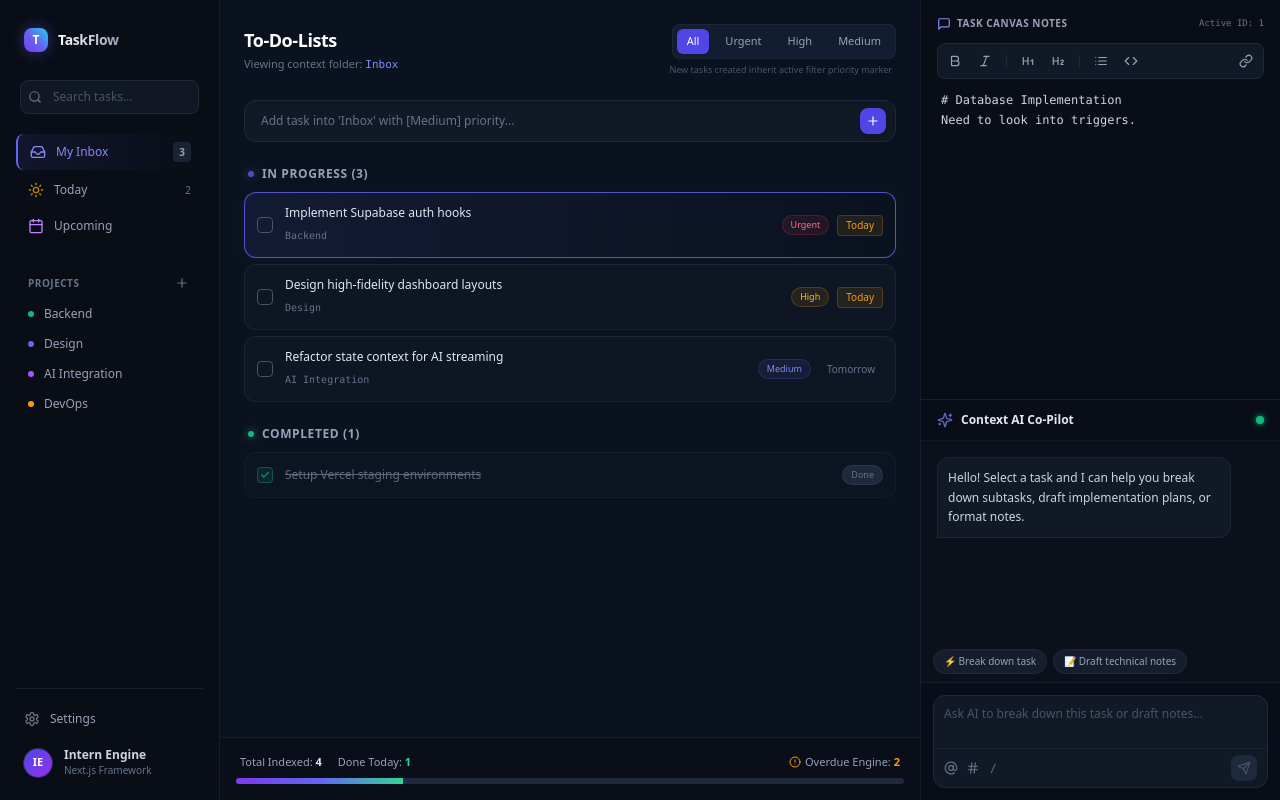
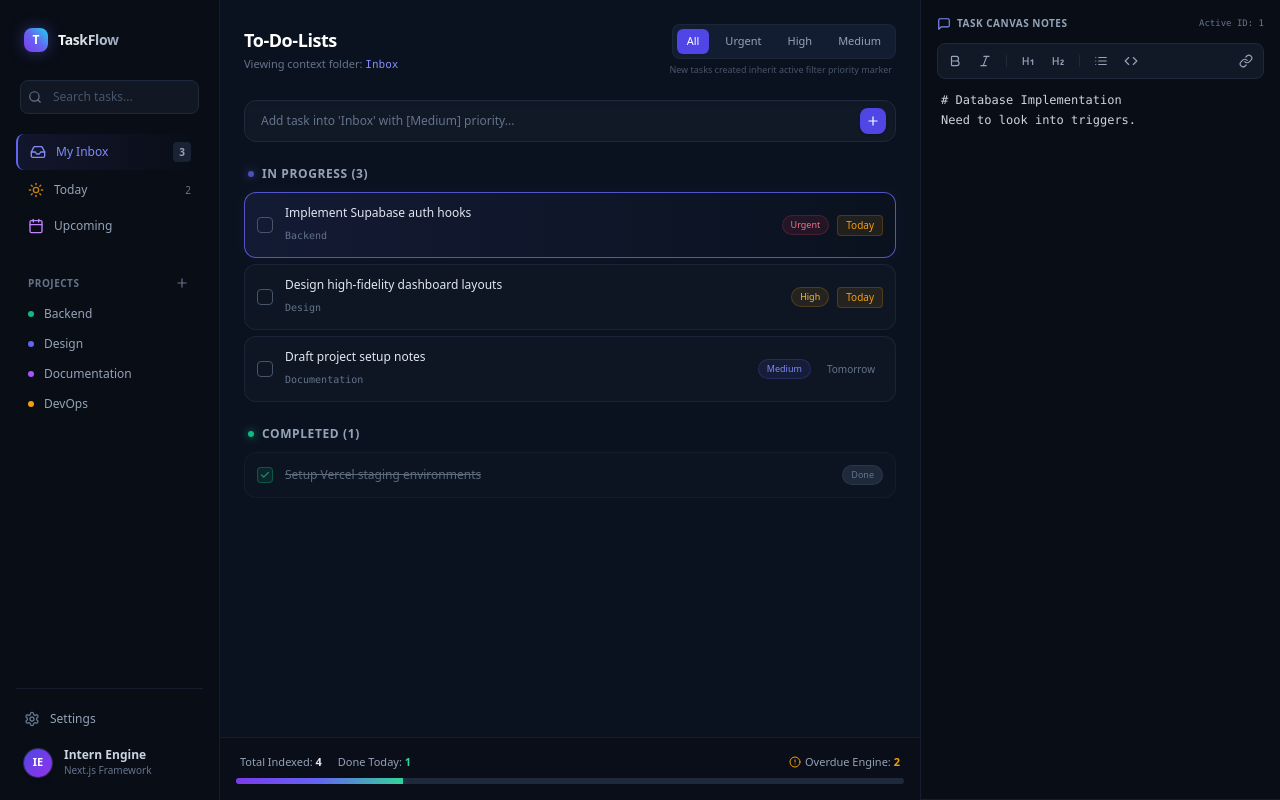
Before and after one commit to AndoreiSuk/TODOLIST-WEBAPP, a Next.js app: page / in a window 1280 px wide. Built offline with nearby package versions, Linux system fonts and the light colour scheme.

Commit message:
removed the ai chatbot panel for the meantime (that was not implemented it was only a design and part of the figma prototype that was used as a template for our website). now working on the first page that is popped up when opening the website which is the login page

```diff
--- a/app/layout.tsx
+++ b/app/layout.tsx
@@ -9,8 +9,8 @@ const defaultUrl = process.env.VERCEL_URL
 
 export const metadata: Metadata = {
   metadataBase: new URL(defaultUrl),
-  title: "Next.js and Supabase Starter Kit",
-  description: "The fastest way to build apps with Next.js and Supabase",
+  title: "To-Do List WebApp",
+  description: "A simple and efficient to-do list application built with Next.js and Supabase",
 };
 
 const geistSans = Geist({
--- a/components/dashboard-engine.tsx
+++ b/components/dashboard-engine.tsx
@@ -11,7 +11,6 @@ import {
   ChevronRight,
   AlertCircle,
   MessageSquare,
-  Sparkles,
   Bold,
   Italic,
   Heading1,
@@ -19,11 +18,7 @@ import {
   List,
   Code,
   Link,
-  Send,
-  AtSign,
-  Hash,
   Check,
-  FolderClosed,
   Trash2,
 } from "lucide-react";
 
@@ -44,13 +39,6 @@ interface Task {
   notes: string;
 }
 
-interface Message {
-  id: string;
-  sender: "user" | "ai";
-  text: string;
-  timestamp: Date;
-}
-
 export default function Dashboard() {
   // --- CORE ENGINE STATES ---
   const [currentView, setCurrentView] = useState<string>("Inbox"); // Tracks view context or active project selection
@@ -67,7 +55,7 @@ export default function Dashboard() {
     { id: "p2", name: "Design", color: "bg-indigo-500 shadow-indigo-500/50" },
     {
       id: "p3",
-      name: "AI Integration",
+      name: "Documentation",
       color: "bg-purple-500 shadow-purple-500/50",
     },
     { id: "p4", name: "DevOps", color: "bg-amber-500 shadow-amber-500/50" },
@@ -94,8 +82,8 @@ export default function Dashboard() {
     },
     {
       id: "3",
-      title: "Refactor state context for AI streaming",
-      project: "AI Integration",
+      title: "Draft project setup notes",
+      project: "Documentation",
       priority: "Medium",
       dueDate: "Tomorrow",
       completed: false,
@@ -116,18 +104,6 @@ export default function Dashboard() {
   const [newTaskTitle, setNewTaskTitle] = useState<string>("");
   const [searchQuery, setSearchQuery] = useState<string>("");
   const [isSearching, setIsSearching] = useState<boolean>(false);
-
-  // AI State Engines
-  const [aiInput, setAiInput] = useState<string>("");
-  const [isAiTyping, setIsAiTyping] = useState<boolean>(false);
-  const [aiMessages, setAiMessages] = useState<Message[]>([
-    {
-      id: "m1",
-      sender: "ai",
-      text: "Hello! Select a task and I can help you break down subtasks, draft implementation plans, or format notes.",
-      timestamp: new Date(),
-    },
-  ]);
 
   // UI Flow toggles
   const [activeTask, setActiveTask] = useState<Task | null>(null);
@@ -272,43 +248,6 @@ export default function Dashboard() {
     }, 50);
   };
 
-  // --- SIMULATED AI RESPONSE CONTEXT HANDLING ---
-  const handleSendAiMessage = () => {
-    if (!aiInput.trim()) return;
-
-    const userMsg: Message = {
-      id: Date.now().toString(),
-      sender: "user",
-      text: aiInput,
-      timestamp: new Date(),
-    };
-
-    setAiMessages((prev) => [...prev, userMsg]);
-    const currentInput = aiInput;
-    setAiInput("");
-    setIsAiTyping(true);
-
-    setTimeout(() => {
-      let aiText = `I've analyzed task **"${activeTask?.title || "Selected Action"} "**. Here is a strategic micro-breakdown: \n\n1. Check internal configuration files.\n2. Review runtime parameters.`;
-      if (currentInput.toLowerCase().includes("break down")) {
-        aiText = `### Subtask Action Items for "${activeTask?.title}":\n- [ ] **Phase 1: Setup** — Inspect dependency rules.\n- [ ] **Phase 2: Code integration** — Build clean abstract wrappers.\n- [ ] **Phase 3: Verify** — Run automated validation sequences.`;
-      } else if (currentInput.toLowerCase().includes("note")) {
-        aiText = `### Technical Note Specification Draft:\n*Generated automatically for implementation metrics.*\n\n\`\`\`typescript\n// Runtime architectural footprint blueprint\nexport const initTaskAction = (): boolean => {\n  return true;\n};\n\`\`\``;
-      }
-
-      setAiMessages((prev) => [
-        ...prev,
-        {
-          id: (Date.now() + 1).toString(),
-          sender: "ai",
-          text: aiText,
-          timestamp: new Date(),
-        },
-      ]);
-      setIsAiTyping(false);
-    }, 1100);
-  };
-
   // --- STATS LOGIC COMPUTATION ---
   const filteredTasks = tasks.filter((t) => {
     // 1. Search filter criteria
@@ -352,6 +291,7 @@ export default function Dashboard() {
       {/* ========================================================
           A. LEFT SIDEBAR (Navigation) [220px]
           ======================================================== */}
+
       <aside className="w-[220px] bg-[#090d16] border-r border-slate-800/60 flex flex-col justify-between p-4 flex-shrink-0">
         <div>
           {/* Logo Heading updated tracking moniker label */}
@@ -739,7 +679,7 @@ export default function Dashboard() {
       </main>
 
       {/* ========================================================
-          C. RIGHT PANEL (The AI Assistant & Fully Functional Note Toolbar)
+          C. RIGHT PANEL (Task Notes Toolbar)
           ======================================================== */}
       <aside className="w-[360px] bg-[#090d16] border-l border-slate-800/60 flex flex-col h-full flex-shrink-0">
         {/* Top Half: Context Document / Active Document Rich Text Editor */}
@@ -826,130 +766,6 @@ export default function Dashboard() {
           />
         </div>
 
-        {/* Bottom Half: Embedded Core AI Assistant Interface */}
-        <div className="flex-1 flex flex-col min-h-[50%] bg-[#0b101b] overflow-hidden justify-between">
-          <div className="px-4 py-3 bg-[#080d17] border-b border-slate-800/40 flex items-center justify-between">
-            <div className="flex items-center gap-2">
-              <Sparkles className="w-4 h-4 text-indigo-400 animate-pulse" />
-              <span className="text-xs font-semibold text-slate-200">
-                Context AI Co-Pilot
-              </span>
-            </div>
-            <span className="w-2 h-2 rounded-full bg-emerald-500 shadow-[0_0_6px_#10b981]" />
-          </div>
-
-          {/* Messages Feed History Streams */}
-          <div className="flex-1 p-4 overflow-y-auto space-y-3 custom-scrollbar text-xs">
-            {aiMessages.map((msg) => (
-              <div
-                key={msg.id}
-                className={`flex flex-col ${msg.sender === "user" ? "items-end" : "items-start"}`}
-              >
-                <div
-                  className={`p-2.5 rounded-xl max-w-[90%] leading-relaxed border ${
-                    msg.sender === "user"
-                      ? "bg-indigo-600/10 text-indigo-200 border-indigo-500/20 rounded-br-none"
-                      : "bg-[#121926] text-slate-300 border-slate-800/80 rounded-bl-none"
-                  }`}
-                >
-                  <div className="whitespace-pre-wrap">{msg.text}</div>
-                </div>
-              </div>
-            ))}
-
-            {isAiTyping && (
-              <div className="flex items-center gap-1.5 bg-[#121926] border border-slate-800/80 w-16 p-2 rounded-xl rounded-bl-none">
-                <span
-                  className="w-1.5 h-1.5 bg-indigo-400 rounded-full animate-bounce"
-                  style={{ animationDelay: "0ms" }}
-                />
-                <span
-                  className="w-1.5 h-1.5 bg-indigo-400 rounded-full animate-bounce"
-                  style={{ animationDelay: "150ms" }}
-                />
-                <span
-                  className="w-1.5 h-1.5 bg-indigo-400 rounded-full animate-bounce"
-                  style={{ animationDelay: "300ms" }}
-                />
-              </div>
-            )}
-          </div>
-
-          {/* Quick Prefill Actions Chips */}
-          <div className="px-3 pb-2 pt-1 flex gap-1.5 overflow-x-auto whitespace-nowrap hide-scrollbar">
-            <button
-              onClick={() => setAiInput("Break down this task context details")}
-              className="text-[10px] bg-slate-800/60 hover:bg-slate-800 text-slate-400 hover:text-slate-200 px-2.5 py-1 rounded-full border border-slate-800 transition-all flex-shrink-0"
-            >
-              ⚡ Break down task
-            </button>
-            <button
-              onClick={() =>
-                setAiInput("Draft technical notes implementation skeleton")
-              }
-              className="text-[10px] bg-slate-800/60 hover:bg-slate-800 text-slate-400 hover:text-slate-200 px-2.5 py-1 rounded-full border border-slate-800 transition-all flex-shrink-0"
-            >
-              📝 Draft technical notes
-            </button>
-          </div>
-
-          {/* Interactive Input Prompt Entry Pipeline Box */}
-          <div className="p-3 bg-[#080d17] border-t border-slate-800/60">
-            <div className="relative flex flex-col bg-[#111927] border border-slate-800 focus-within:border-indigo-500/80 rounded-xl transition-all">
-              <textarea
-                rows={2}
-                value={aiInput}
-                onChange={(e) => setAiInput(e.target.value)}
-                onKeyDown={(e) => {
-                  if (e.key === "Enter" && !e.shiftKey) {
-                    e.preventDefault();
-                    handleSendAiMessage();
-                  }
-                }}
-                placeholder="Ask AI to break down this task or draft notes..."
-                className="w-full bg-transparent border-0 resize-none outline-none text-xs text-slate-200 placeholder-slate-600 p-2.5 pr-10 focus:ring-0"
-              />
-
-              <div className="flex items-center justify-between border-t border-slate-800/60 px-2.5 py-1.5">
-                <div className="flex items-center gap-2 text-slate-500">
-                  <button
-                    onClick={() => setAiInput((p) => p + " @")}
-                    title="Mention relative parameters"
-                    className="hover:text-indigo-400 transition-colors"
-                  >
-                    <AtSign className="w-3.5 h-3.5" />
-                  </button>
-                  <button
-                    onClick={() => setAiInput((p) => p + " #")}
-                    title="Tag context label references"
-                    className="hover:text-indigo-400 transition-colors"
-                  >
-                    <Hash className="w-3.5 h-3.5" />
-                  </button>
-                  <button
-                    onClick={() => setAiInput((p) => p + " /")}
-                    title="Prompt actions list modifiers"
-                    className="hover:text-indigo-400 font-mono text-[11px] leading-none px-0.5 transition-colors"
-                  >
-                    /
-                  </button>
-                </div>
-
-                <button
-                  onClick={handleSendAiMessage}
-                  disabled={!aiInput.trim()}
-                  className={`p-1.5 rounded-lg transition-all ${
-                    aiInput.trim()
-                      ? "bg-gradient-to-tr from-violet-600 to-indigo-500 text-white shadow-[0_0_10px_rgba(99,102,241,0.4)]"
-                      : "bg-slate-800 text-slate-600 cursor-not-allowed"
-                  }`}
-                >
-                  <Send className="w-3.5 h-3.5" />
-                </button>
-              </div>
-            </div>
-          </div>
-        </div>
       </aside>
     </div>
   );
--- a/components/tutorial/fetch-data-steps.tsx
+++ b/components/tutorial/fetch-data-steps.tsx
@@ -145,14 +145,9 @@ export function FetchDataSteps() {
           >
             Supabase UI library
           </a>{" "}
-          and try installing some blocks. For example, you can install a
-          Realtime Chat block by running:
+          and explore blocks that match the task management features you want
+          to add next.
         </p>
-        <CodeBlock
-          code={
-            "npx shadcn@latest add https://supabase.com/ui/r/realtime-chat-nextjs.json"
-          }
-        />
       </TutorialStep>
 
       <TutorialStep title="Build in a weekend and scale to millions!">
```
Also changed, not shown: 2 other files (tests, documents, lock files or other folders).
